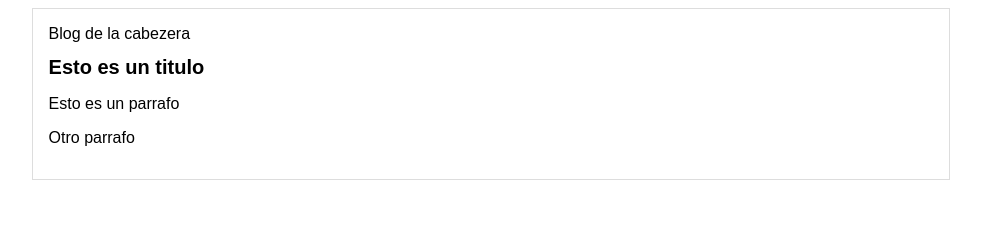
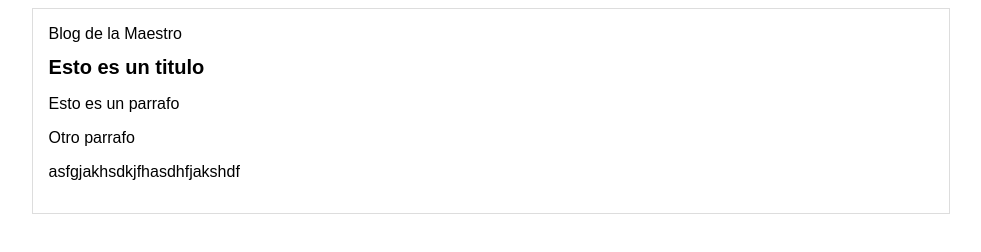
Before and after one commit to jgomez2312/proyectoGit, a plain HTML site: page index.html in a window 1280 px wide. Shown: the whole page, without its empty margins (149-1130 px from the left). Drawn offline with Linux system fonts and the light colour scheme.

Commit message:
nueva modificacion en maestro

```diff
--- a/index.html
+++ b/index.html
@@ -10,12 +10,13 @@
 <body>
     <div id="container">
         <div>
-            Blog de la cabezera
+            Blog de la Maestro
         </div>
         <div id="post">
             <h1>Esto es un titulo</h1>
             <p>Esto es un parrafo</p>
             <P>Otro parrafo</P>
+            <p>asfgjakhsdkjfhasdhfjakshdf</p>
         </div>
     </div>
 </body>
```
